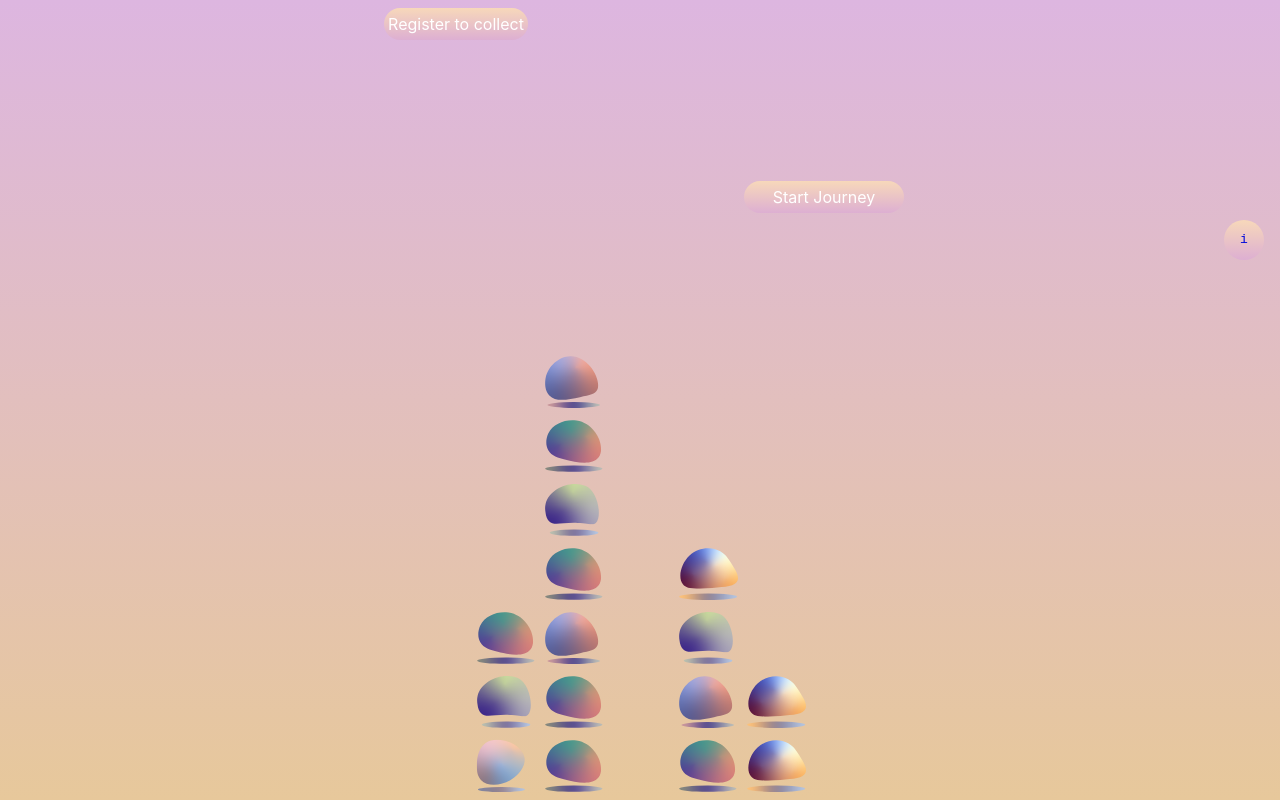
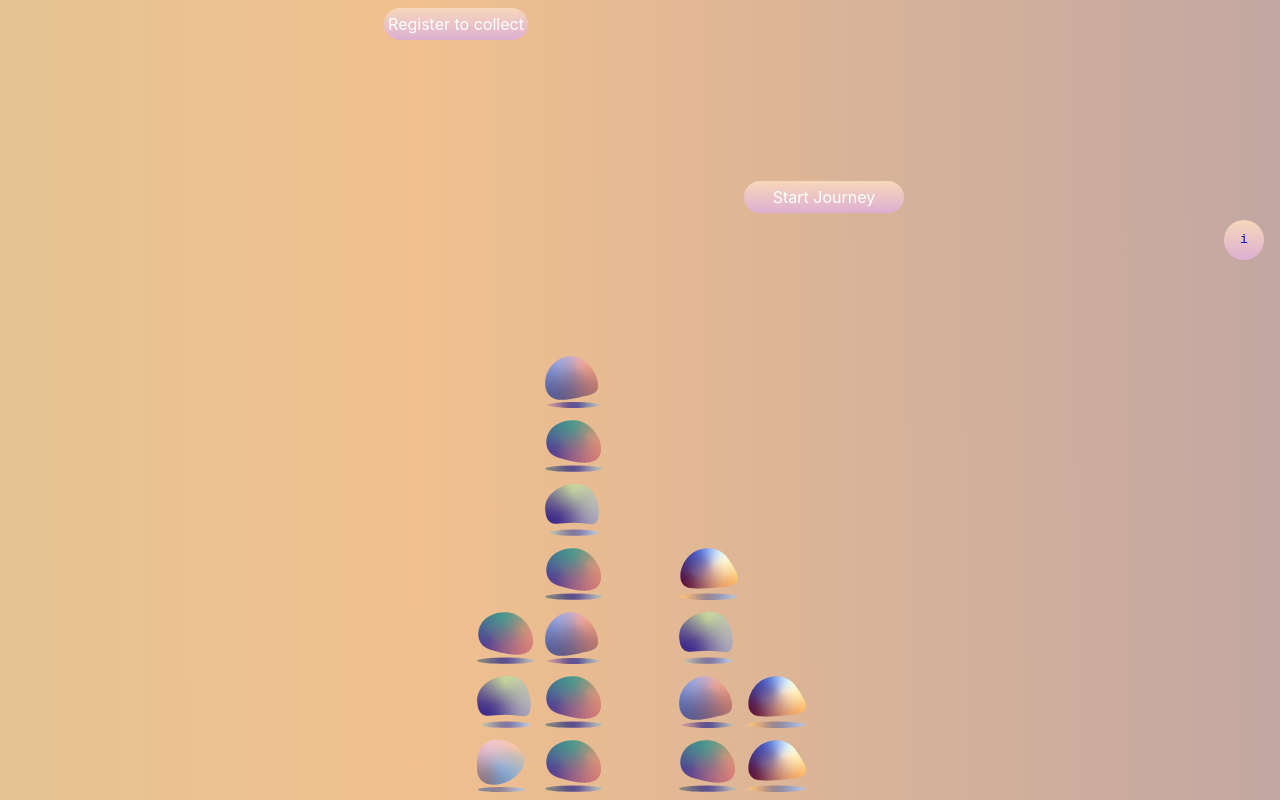
Before and after one commit to tanvibhakta/sultana-fieldness, a React (Create React App) app: page / in a window 1280 px wide. Built offline with nearby package versions, Linux system fonts and the light colour scheme.

Commit message:
animate background attempt 1

```diff
--- a/src/index.css
+++ b/src/index.css
@@ -22,9 +22,30 @@
 .container {
   height: 100vh;
   overflow: hidden;
-  background: linear-gradient(180deg, #ddb6e0 0%, #e7c89b 100%);
+  background: linear-gradient(
+    269.79deg,
+    #5e72cd -31.92%,
+    #f1c08e 20.46%,
+    #c1ce9f 52.35%,
+    #5a4d8e 103.98%
+  );
+  /*background: linear-gradient(90deg, #ddb6e0, #e7c89b);*/
+  background-size: 400% 400%;
+  animation: gradient 15s ease infinite;
 }
 
 .default-page-spacing {
   padding: 4rem;
 }
+
+@keyframes gradient {
+  0% {
+    background-position: 0% 50%;
+  }
+  50% {
+    background-position: 100% 50%;
+  }
+  100% {
+    background-position: 0% 50%;
+  }
+}
```
